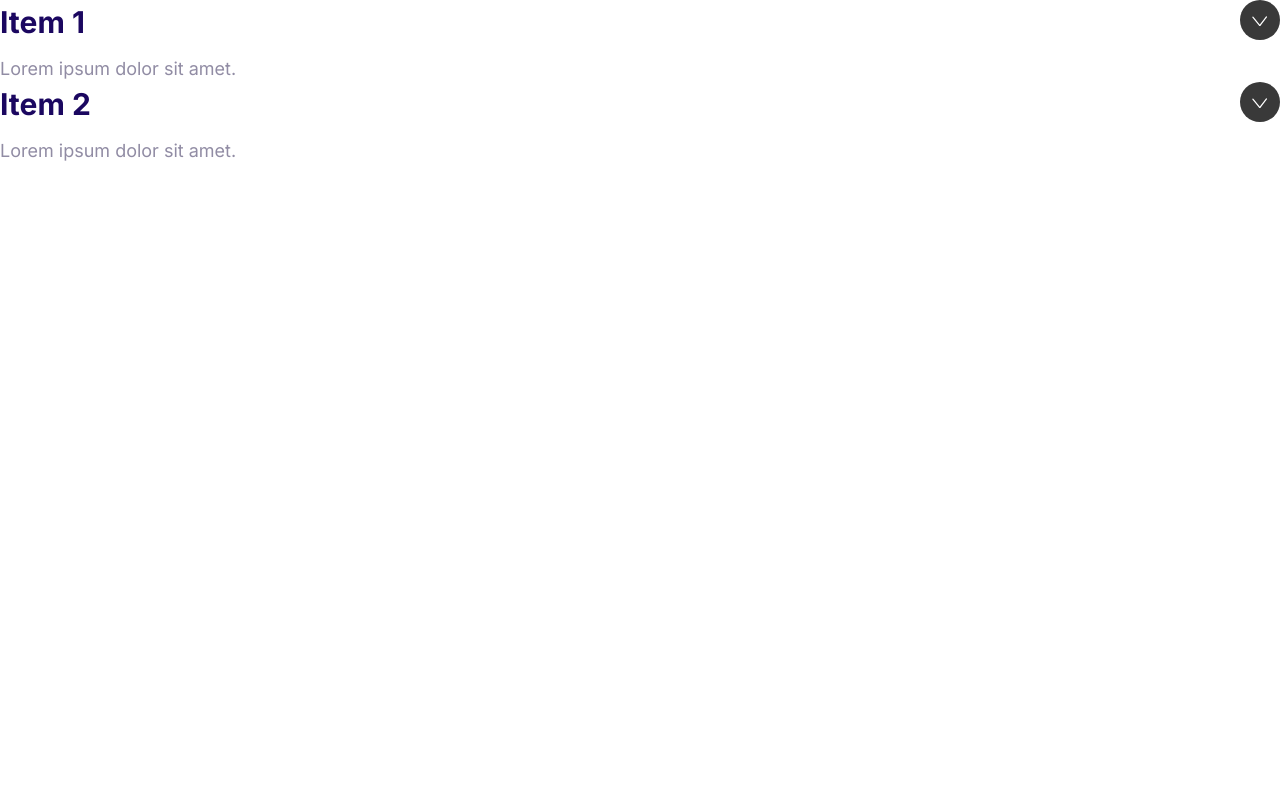
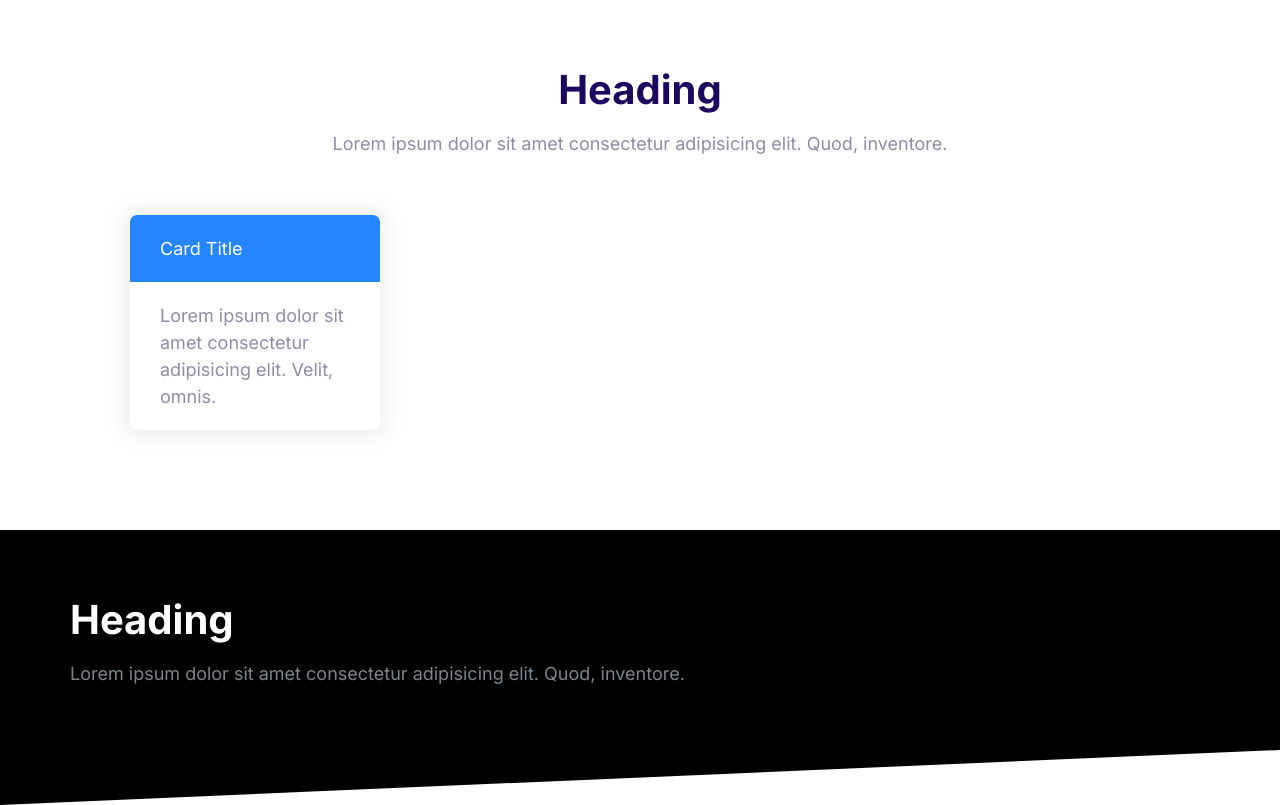
Before and after one commit to gabyreload1983/Moshify, a plain HTML site: page index.html in a window 1280 px wide. Drawn offline with Linux system fonts and the light colour scheme.

Commit message:
Create block component.

```diff
--- a/CSS/style.css
+++ b/CSS/style.css
@@ -509,3 +509,37 @@ a {
   max-height: 100vh;
   opacity: 1;
 }
+/* Blocks */
+.block {
+  --padding-vertical: 6rem;
+  padding: var(--padding-vertical) 2rem;
+}
+
+.block__header {
+  text-align: center;
+}
+
+.block__heading {
+  margin-top: 0;
+}
+
+.block--dark {
+  background: #000;
+  color: #7b858b;
+}
+.block--dark .block__heading {
+  color: #fff;
+}
+.block--skewed--right {
+  padding-bottom: calc(var(--padding-vertical) + 4rem);
+  clip-path: polygon(0% 0%, 100% 0%, 100% 100%, 0% 80%);
+}
+.block--skewed--left {
+  padding-bottom: calc(var(--padding-vertical) + 4rem);
+  clip-path: polygon(0% 0%, 100% 0%, 100% 80%, 0% 100%);
+}
+
+.container {
+  max-width: 1140px;
+  margin: 0 auto;
+}
--- a/index.html
+++ b/index.html
@@ -15,24 +15,33 @@
     <link rel="stylesheet" href="./CSS/style.css" />
   </head>
   <body>
-    <div class="collapsible collapsible--expanded">
-      <header class="collapsible__header">
-        <h2 class="collapsible__heading">Item 1</h2>
-        <svg class="icon icon--white collapsible__chevron">
-          <use xlink:href="images/sprite.svg#chevron"></use>
-        </svg>
+    <section class="block container">
+      <header class="block__header">
+        <h2 class="block__heading">Heading</h2>
+        <p>
+          Lorem ipsum dolor sit amet consectetur adipisicing elit. Quod,
+          inventore.
+        </p>
       </header>
-      <div class="collapsible__content">Lorem ipsum dolor sit amet.</div>
-    </div>
-    <div class="collapsible collapsible--expanded">
-      <header class="collapsible__header">
-        <h2 class="collapsible__heading">Item 2</h2>
-        <svg class="icon icon--white collapsible__chevron">
-          <use xlink:href="images/sprite.svg#chevron"></use>
-        </svg>
-      </header>
-      <div class="collapsible__content">Lorem ipsum dolor sit amet.</div>
-    </div>
+      <div style="width: 30%; padding: 4rem">
+        <div class="card card--primary">
+          <header class="card__header">Card Title</header>
+          <div class="card__body">
+            Lorem ipsum dolor sit amet consectetur adipisicing elit. Velit,
+            omnis.
+          </div>
+        </div>
+      </div>
+    </section>
+    <section class="block block--dark block--skewed--left">
+      <div class="container">
+        <h2 class="block__heading">Heading</h2>
+        <p>
+          Lorem ipsum dolor sit amet consectetur adipisicing elit. Quod,
+          inventore.
+        </p>
+      </div>
+    </section>
     <script src="js/main.js"></script>
   </body>
 </html>
```
Also changed, not shown: components/blocks.html (added, +24 -0 lines).
